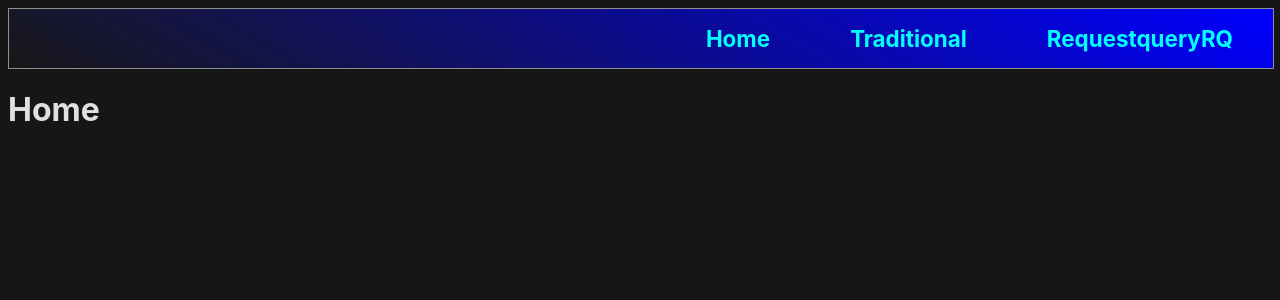
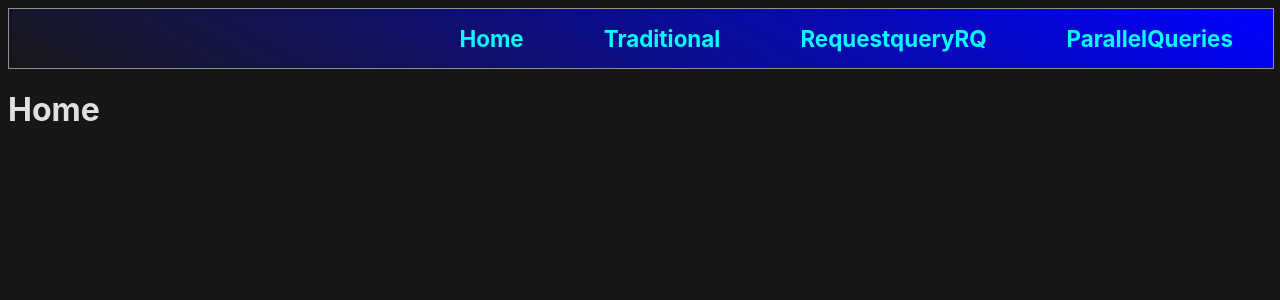
Before and after one commit to TLRKiliann/vite-react-query, a React (Vite) app in the folder vite-project/: page / in a window 1280 px wide. Shown: the top 300 px of the page. Built offline with nearby package versions, Linux system fonts and the light colour scheme.

Commit message:
news routes created

```diff
--- a/vite-project/src/components/Navbar.tsx
+++ b/vite-project/src/components/Navbar.tsx
@@ -33,6 +33,17 @@ const Navbar:React.FC = () => {
             RequestqueryRQ
           </Link>
         </li>
+
+        <li>
+          <Link
+            data-testid="thirdlink"
+            className="link--tag"
+            to='/req-parallel'
+          >
+            ParallelQueries
+          </Link>
+        </li>
+
       </ul>
     </div>
   )
```
